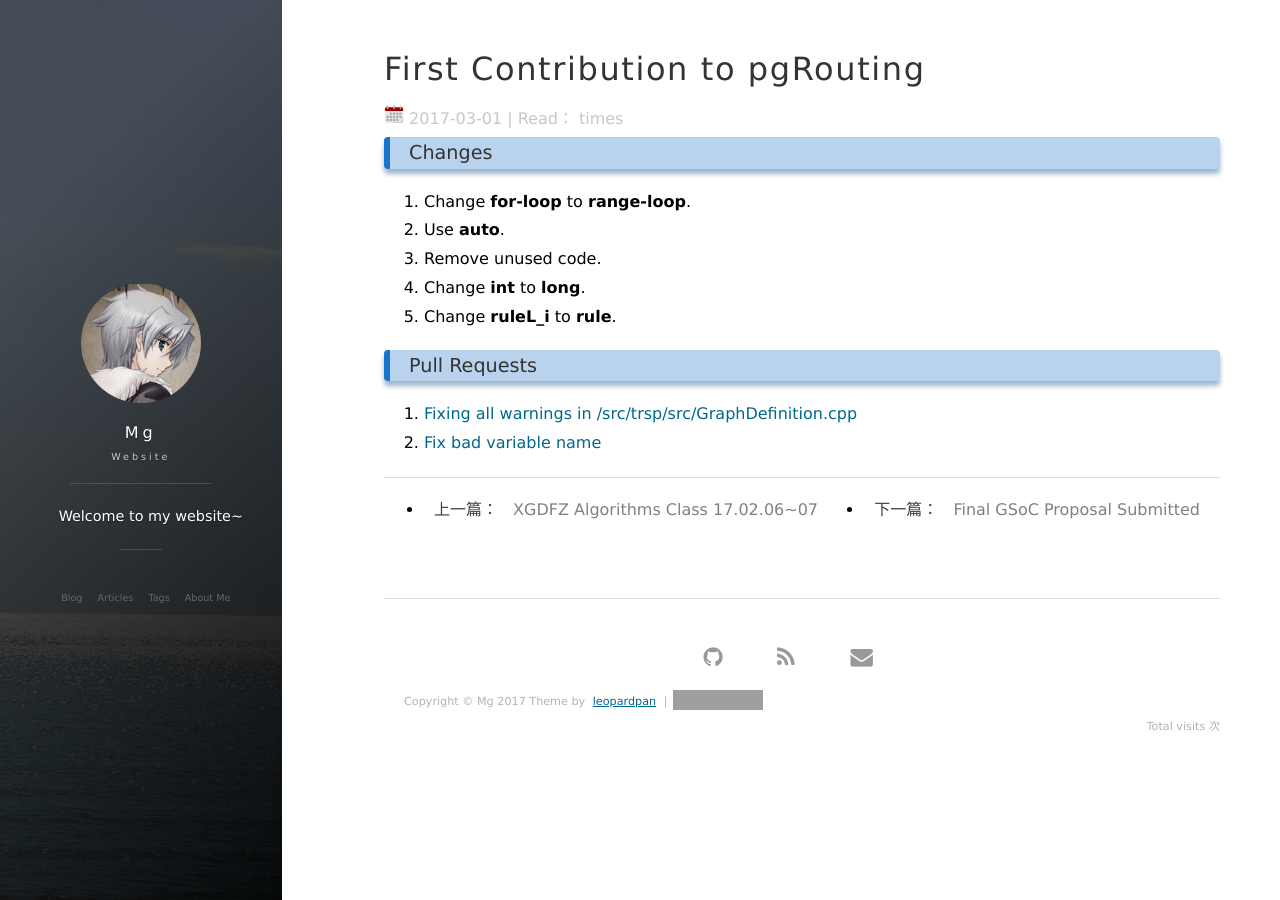
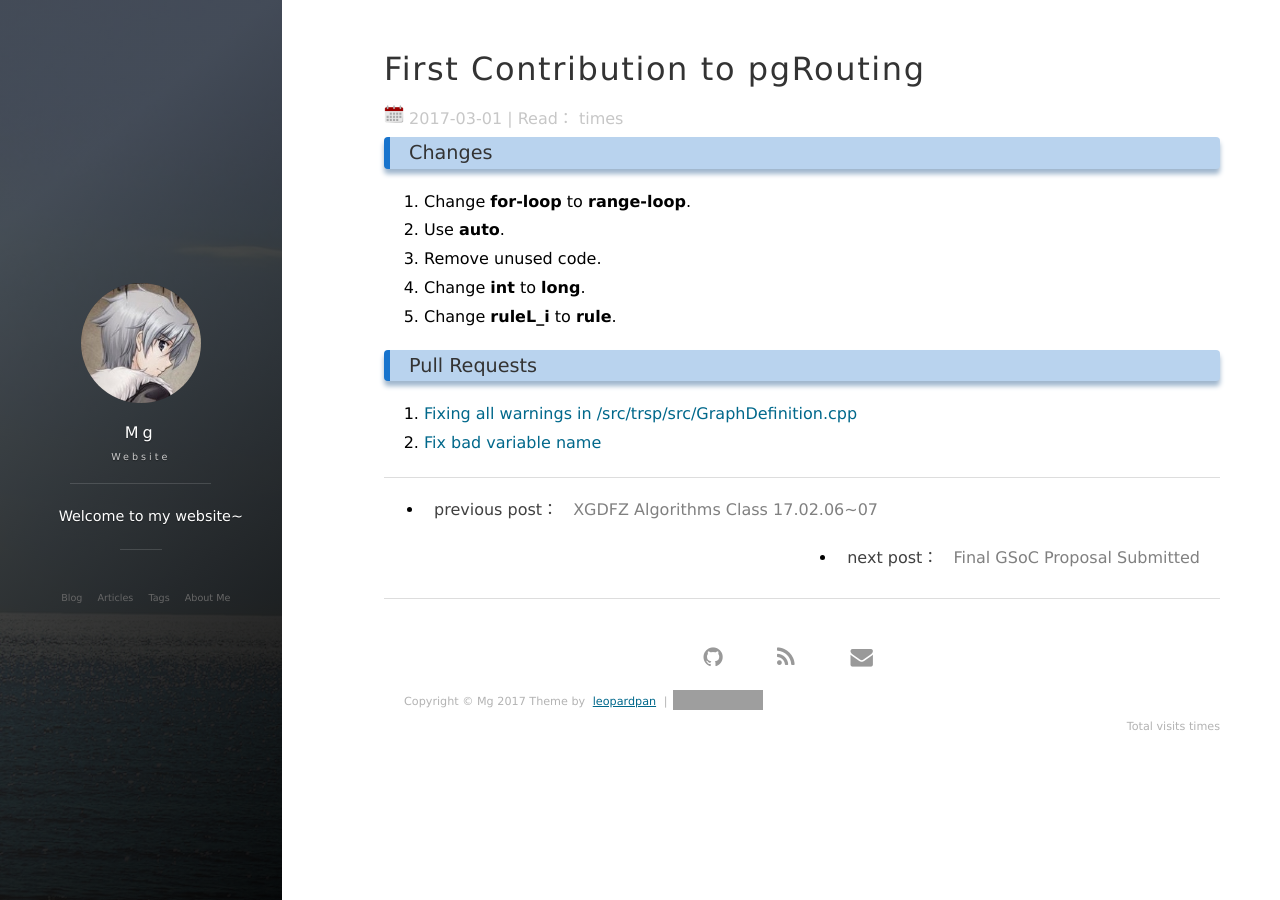
Before and after one commit to XJTUmg/XJTUmg.github.io, a Jekyll site: the page built from _posts/2017-03-01-First_Contribution_to_pgRouting.md, in a window 1280 px wide. Built offline with Jekyll 4.4.1, drawn with Linux system fonts in a browser that asks for light colours; nearby versions of some CDN libraries; comment, search, counter and statistics services are not loaded; grey boxes are pictures that could not be loaded.

Commit message:
chinese to english

```diff
--- a/_includes/footer.html
+++ b/_includes/footer.html
@@ -79,10 +79,10 @@
         	<div align="right">
     			<link rel="stylesheet" href="//cdn.bootcss.com/font-awesome/4.3.0/css/font-awesome.min.css">
 
-          <!-- 访问统计 -->
+          <!-- total visits -->
           <span id="busuanzi_container_site_pv">
             Total visits
-            <span id="busuanzi_value_site_pv"></span>次
+            <span id="busuanzi_value_site_pv"></span>times
           </span>
 
         </div>
--- a/_includes/new-old.html
+++ b/_includes/new-old.html
@@ -2,13 +2,13 @@
        <ul class="pager">
         {% if page.previous.url %}
         <li class="previous">
-            <a href="{{ page.previous.url | prepend: site.baseurl | replace: '//', '/' }}" data-toggle="tooltip" data-placement="top" title="{{page.previous.title}}">上一篇：  <span>{{page.previous.title}}</span>
+            <a href="{{ page.previous.url | prepend: site.baseurl | replace: '//', '/' }}" data-toggle="tooltip" data-placement="top" title="{{page.previous.title}}">previous post：  <span>{{page.previous.title}}</span>
             </a>
         </li>
         {% endif %}
         {% if page.next.url %}
         <li class="next">
-            <a href="{{ page.next.url | prepend: site.baseurl | replace: '//', '/' }}" data-toggle="tooltip" data-placement="top" title="{{page.next.title}}">下一篇：  <span>{{page.next.title}}</span>
+            <a href="{{ page.next.url | prepend: site.baseurl | replace: '//', '/' }}" data-toggle="tooltip" data-placement="top" title="{{page.next.title}}">next post：  <span>{{page.next.title}}</span>
             </a>
         </li>
         {% endif %}
--- a/_includes/pagination.html
+++ b/_includes/pagination.html
@@ -7,10 +7,10 @@
 	</script>
 
     {% if paginator.previous_page %}
-        <a class="newer-posts pagination__newer btn btn-small btn-tertiary" href="{{ paginator.previous_page_path }}#blog">&larr; 最近</a>
+        <a class="newer-posts pagination__newer btn btn-small btn-tertiary" href="{{ paginator.previous_page_path }}#blog">&larr; recently</a>
     {% endif %}
     <span class="pagination__page-number">{{ paginator.page }} / {{ paginator.total_pages }}</span>
     {% if paginator.next_page %}
-        <a class="older-posts pagination__older btn btn-small btn-tertiary" href="{{ paginator.next_page_path }}#blog">更早 &rarr;</a>
+        <a class="older-posts pagination__older btn btn-small btn-tertiary" href="{{ paginator.next_page_path }}#blog">earlier &rarr;</a>
     {% endif %}
 </nav>
--- a/_includes/read-more.html
+++ b/_includes/read-more.html
@@ -5,7 +5,7 @@
        <span class="read-more-item-dim">Latest Articles</span>
        <h2 class="post-list__post-title post-title"><a href="{{ current.url }}" title="link to {{ current.title }}">{{ current.title }}</a></h2>
        <p class="excerpt">{{ current.content | markdownify | strip_html | strip_newlines | truncate: 250 }}&hellip;</p>
-       <div class="post-list__meta"><time datetime="{{current.date | date: date_to_xmlschema}}" class="post-list__meta--date date">{{current.date | date: "%F"}}</time> &#8226; <span class="post-list__meta--tags tags">{{current.tags}}</span><a class="btn-border-small" href={{current.url}}>继续阅读</a></div>
+       <div class="post-list__meta"><time datetime="{{current.date | date: date_to_xmlschema}}" class="post-list__meta--date date">{{current.date | date: "%F"}}</time> &#8226; <span class="post-list__meta--tags tags">{{current.tags}}</span><a class="btn-border-small" href={{current.url}}>reading more</a></div>
    </div>
    {% endif %}
 
@@ -15,7 +15,7 @@
        <span class="read-more-item-dim">Earlier Articles</span>
        <h2 class="post-list__post-title post-title"><a href="{{ current.url }}" title="link to {{ current.title }}">{{ current.title }}</a></h2>
        <p class="excerpt">{{ current.content | markdownify | strip_html | strip_newlines | truncate: 250 }}&hellip;</p>
-       <div class="post-list__meta"><time datetime="{{current.date | date: date_to_xmlschema}}" class="post-list__meta--date date">{{current.date | date: "%F"}}</time> &#8226; <span class="post-list__meta--tags tags">{{current.tags}}</span><a class="btn-border-small" href={{current.url}}>继续阅读</a></div>
+       <div class="post-list__meta"><time datetime="{{current.date | date: date_to_xmlschema}}" class="post-list__meta--date date">{{current.date | date: "%F"}}</time> &#8226; <span class="post-list__meta--tags tags">{{current.tags}}</span><a class="btn-border-small" href={{current.url}}>reading more</a></div>
    </div>
    {% endif %}
 </section>
```
